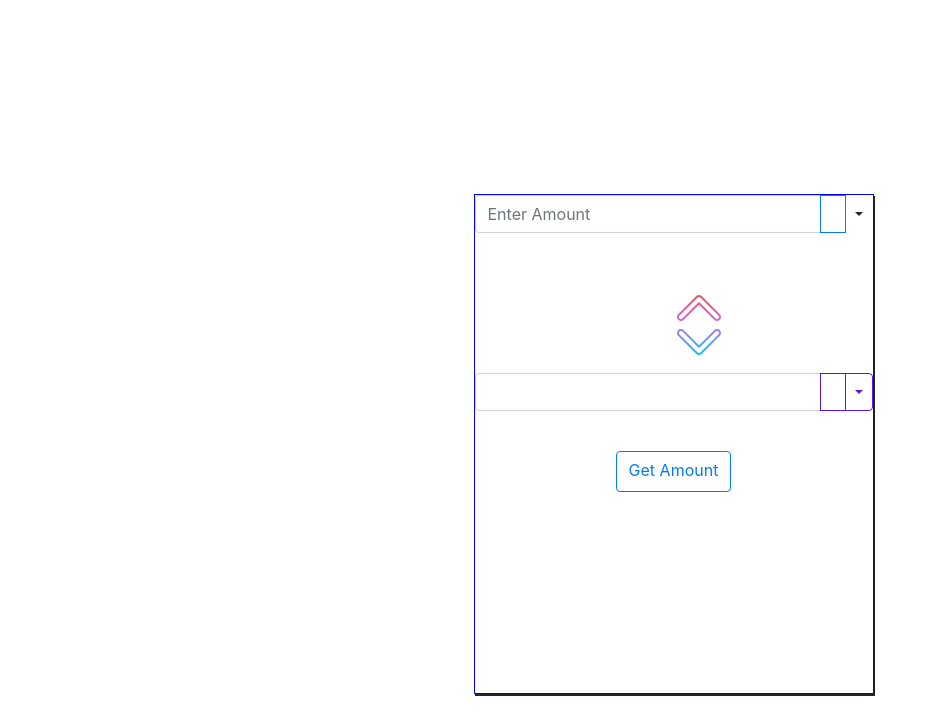
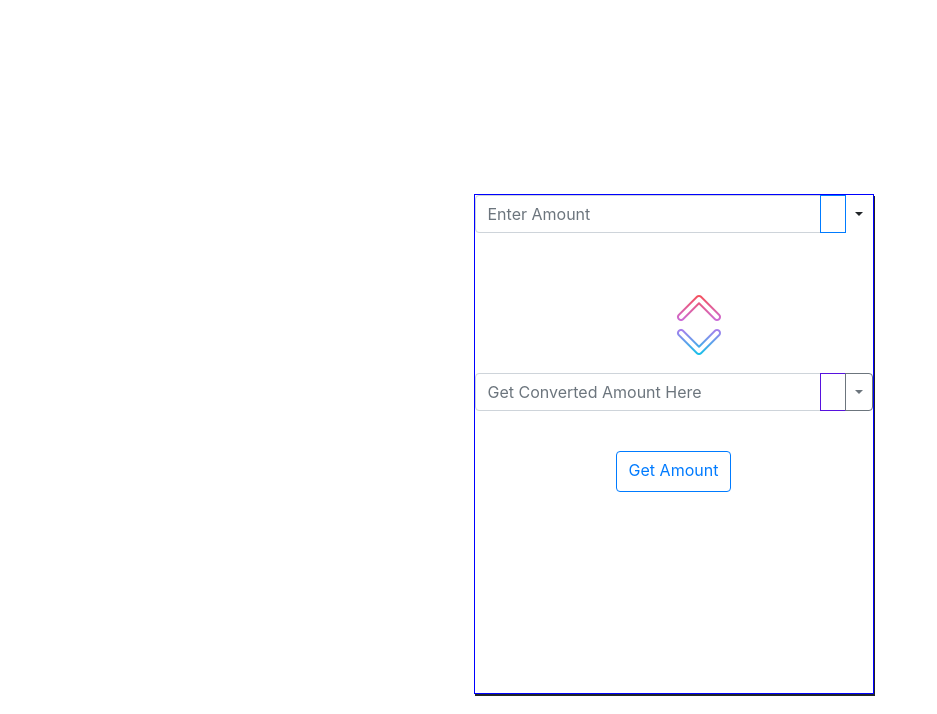
Before and after one commit to timtitan180/Currency-Converter, a website: page converter.html in a window 1280 px wide. Shown: the part 86-800 px from the top of the page, without its empty margins (0-937 px from the left). Drawn offline with nearby package versions, Linux system fonts and the light colour scheme.

Commit message:
Added label

```diff
--- a/converter.html
+++ b/converter.html
@@ -103,11 +103,11 @@
 		<img class="image" src="up-and-down.png">
 		</div>
 		<div class="input-group second-input">
-			<input name="secondInput" type="text" class="form-control" aria-label="Text input with segmented dropdown button">
+			<input name="secondInput" type="text" class="form-control" aria-label="Text input with segmented dropdown button" placeholder="Get Converted Amount Here">
 
 			<div class="input-group-append second-input">
 				<button type="button" id="after-second-input" class="btn btn-outline-secondary"></button>
-				<button type="button" id="secondlist" class="btn btn-outline-secondary dropdown-toggle dropdown-toggle-split" data-toggle="dropdown" aria-haspopup="true" aria-expanded="false">
+				<button type="button" id="second-list" class="btn btn-outline-secondary dropdown-toggle dropdown-toggle-split" data-toggle="dropdown" aria-haspopup="true" aria-expanded="false">
 					<span class="sr-only">Toggle Dropdown</span>
 				<div class="dropdown-menu" id="second-list">
 					<ul class="list" id="second-list">
```
